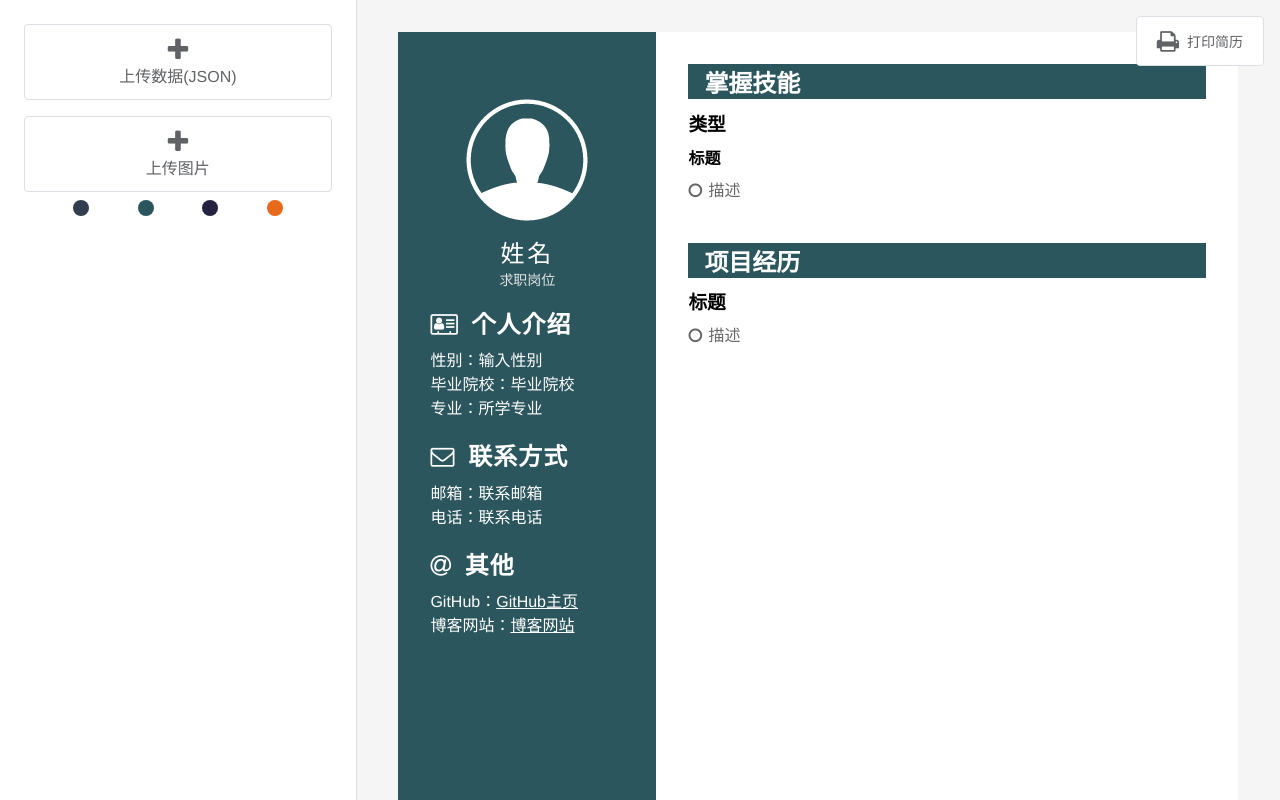
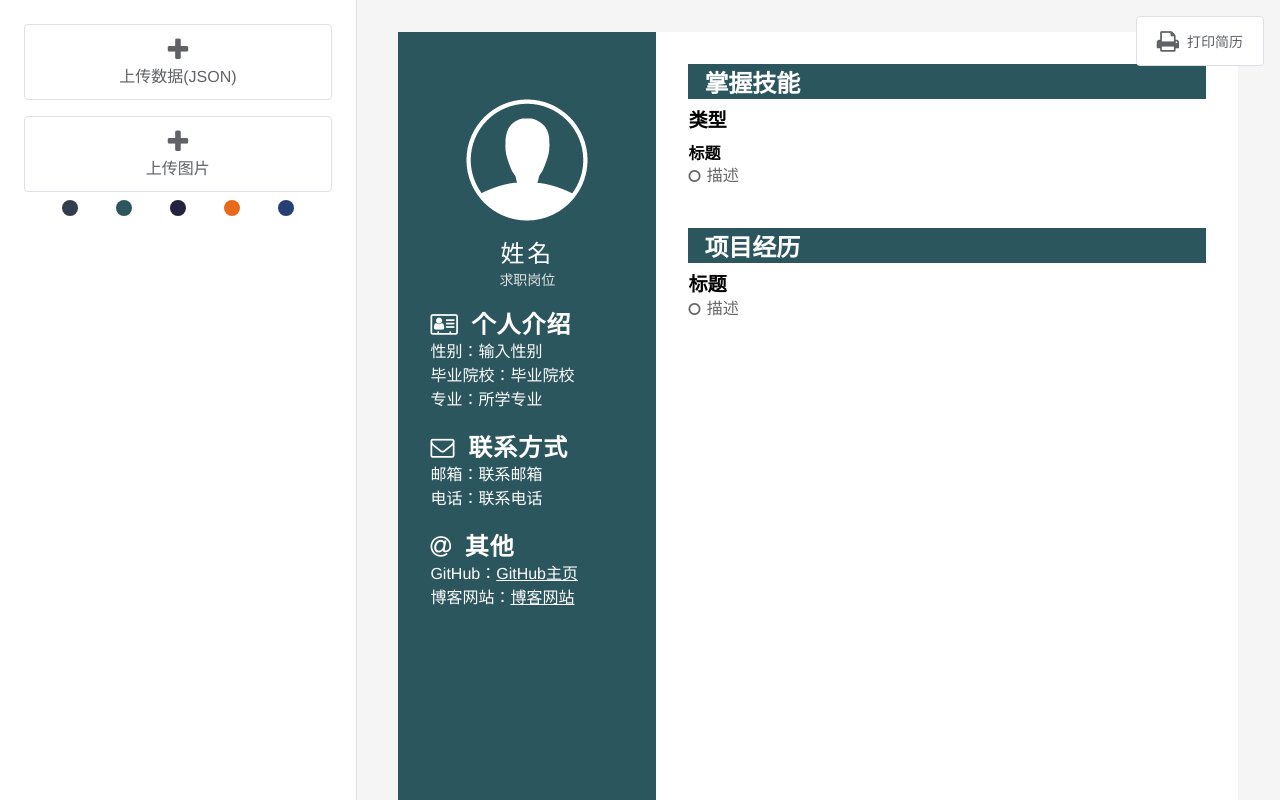
Before and after one commit to eddievandeer/resume, a Vue app: page / in a window 1280 px wide. Shown: the top 800 px of the page. Built offline with nearby package versions, Linux system fonts and the light colour scheme.

Commit message:
feat(colors): add blue(Happy Chinese New Year!)

```diff
--- a/src/store/colors.js
+++ b/src/store/colors.js
@@ -1,3 +1,3 @@
-const colors = ['cyan', 'green', 'purple', 'orange']
+const colors = ['cyan', 'green', 'purple', 'orange', 'blue']
 
 export default colors
--- a/src/style/colors.scss
+++ b/src/style/colors.scss
@@ -2,3 +2,4 @@ $cyan: #323D4F;
 $green: #2B565D;
 $purple: #232240;
 $orange: #E7691C;
+$blue: #273F75;
--- a/src/style/global.scss
+++ b/src/style/global.scss
@@ -24,12 +24,15 @@ body {
 }
 
 h1,
-h2,
+h2 {
+    margin: 0;
+}
+
 h3,
 h4,
 h5,
 h6 {
-    margin: 0 0 .6rem 0;
+    margin: .4rem 0 0 0;
 }
 
 p {
@@ -39,7 +42,9 @@ p {
     line-height: 1.5rem;
 
     i {
+        font-size: 14px !important;
         margin-right: .4rem;
+        line-height: 1.5rem !important;
     }
 }
 
@@ -59,3 +64,60 @@ button {
         outline: none;
     }
 }
+
+input[type="text"],
+input[type="textarea"],
+input[type="password"] {
+    border: none;
+    outline: none;
+}
+
+.btn {
+    border-radius: 4px;
+    margin: 0;
+    padding: 12px 20px;
+    box-sizing: border-box;
+    transition: .1s;
+    cursor: pointer;
+    -moz-user-select: none;
+    -webkit-user-select: none;
+    -ms-user-select: none;
+    user-select: none;
+}
+
+.btn.normal {
+    color: #606266;
+    background: #fff;
+    border: 1px solid #dcdfe6;
+
+    &:hover {
+        color: #409eff;
+        border-color: #c6e2ff;
+        background-color: #ecf5ff;
+    }
+
+    &:active {
+        color: #3a8ee6;
+        border-color: #3a8ee6;
+    }
+}
+
+@import '../style/colors.scss';
+$colors: ("cyan": $cyan, "green": $green, "purple": $purple, "orange": $orange, "blue": $blue);
+
+h3 {
+    font-size: 1.2rem;
+}
+
+.generator-wrapper {
+
+    @each $color,
+    $hash in $colors {
+
+        .#{$color} .info-wrapper,
+        .#{$color} .title,
+        .color-button.#{$color} {
+            background-color: $hash;
+        }
+    }
+}
```
